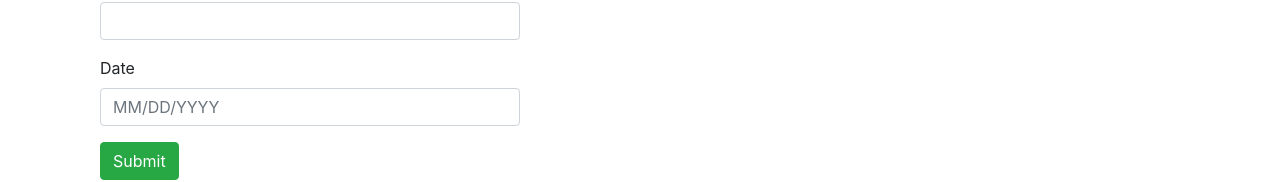
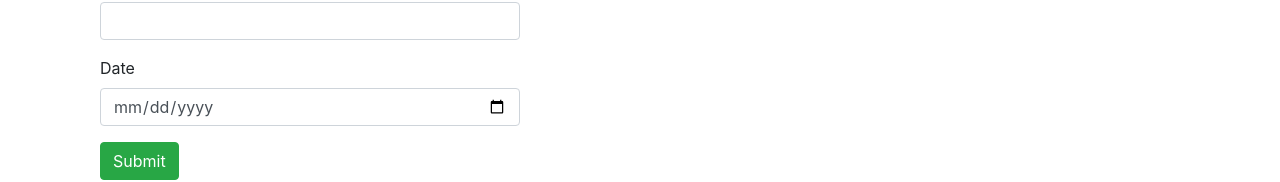
Before and after one commit to nonokage/papotecar-modules, an Angular app: page /search-travel in a window 1280 px wide. Shown: the part 238-420 px from the top of the page. Built offline with nearby package versions, Linux system fonts and the light colour scheme.

Commit message:
Creation de la branche dev-imie pour les chagements effectuées a l'imie

```diff
--- a/src/app/search-travel/search-travel.component.html
+++ b/src/app/search-travel/search-travel.component.html
@@ -20,7 +20,7 @@
                 <div class="form-group ">
                     <label class="control-label col-sm-2" for="date">Date</label>
                     <div class="col-sm-10">
-                        <input class="form-control" id="date" name="date" placeholder="MM/DD/YYYY" type="text" ngModel/>
+                        <input class="form-control" id="date" name="date" placeholder="MM/DD/YYYY" type="date" ngModel/>
                     </div>
                 </div>
                 <div class="form-group">
```
